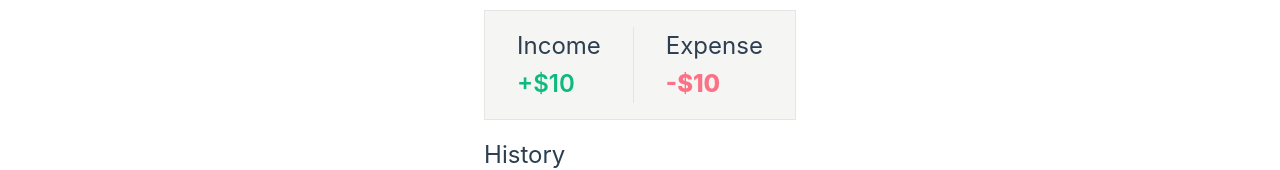
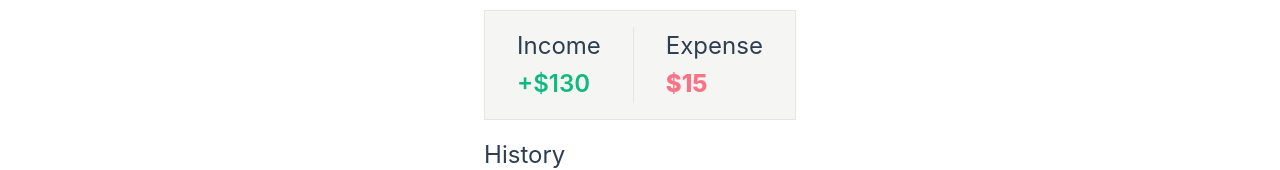
Before and after one commit to ev0clu/vue-expense-tracker, a Vue app: page / in a window 1280 px wide. Shown: the part 152-322 px from the top of the page. Built offline with nearby package versions, Linux system fonts and the light colour scheme.

Commit message:
Income and expense calculate logic are added

```diff
--- a/src/views/HomeView.vue
+++ b/src/views/HomeView.vue
@@ -9,8 +9,7 @@ import FormComponent from '@/components/FormComponent.vue'
 const toast = useToast()
 const openModal = ref(false)
 const itemId = ref<null | string>(null)
-const income = ref(10)
-const expense = ref(-10)
+
 const history = ref([
   { id: '1a', name: 'shopping', amount: -15 },
   { id: '2b', name: 'selling', amount: 100 },
@@ -46,25 +45,39 @@ const formSubmit = (id: string, name: string, amount: number) => {
   toast.success(`${name} has been added!`)
 }
 
-const calculateBalance = computed(() => history.value.reduce((acc, curr) => acc + curr.amount, 0))
+const calculatedBalance = computed(() => history.value.reduce((acc, curr) => acc + curr.amount, 0))
+
+const calculatedIncome = computed(() =>
+  history.value.reduce((acc, curr) => {
+    if (curr.amount > 0) return acc + curr.amount
+    return acc
+  }, 0),
+)
+
+const calculatedExpense = computed(() =>
+  history.value.reduce((acc, curr) => {
+    if (curr.amount < 0) return acc - curr.amount
+    return acc
+  }, 0),
+)
 </script>
 
 <template>
   <div class="home-view">
     <h1>Balance</h1>
     <span class="balance"
-      >{{ calculateBalance < 0 ? '-' : '' }}${{ Math.abs(calculateBalance) }}</span
+      >{{ calculatedBalance < 0 ? '-' : '' }}${{ Math.abs(calculatedBalance) }}</span
     >
     <div>
       <div class="income-expense-wrapper">
         <div class="income">
           <p>Income</p>
-          <span>{{ income > 0 ? '+' : '' }}${{ income }}</span>
+          <span>{{ calculatedIncome > 0 ? '+' : '' }}${{ calculatedIncome }}</span>
         </div>
         <div class="separator"></div>
         <div class="expense">
           <p>Expense</p>
-          <span>{{ expense < 0 ? '-' : '' }}${{ Math.abs(expense) }}</span>
+          <span>{{ calculatedExpense < 0 ? '-' : '' }}${{ Math.abs(calculatedExpense) }}</span>
         </div>
       </div>
       <WrapperComponent>
```
